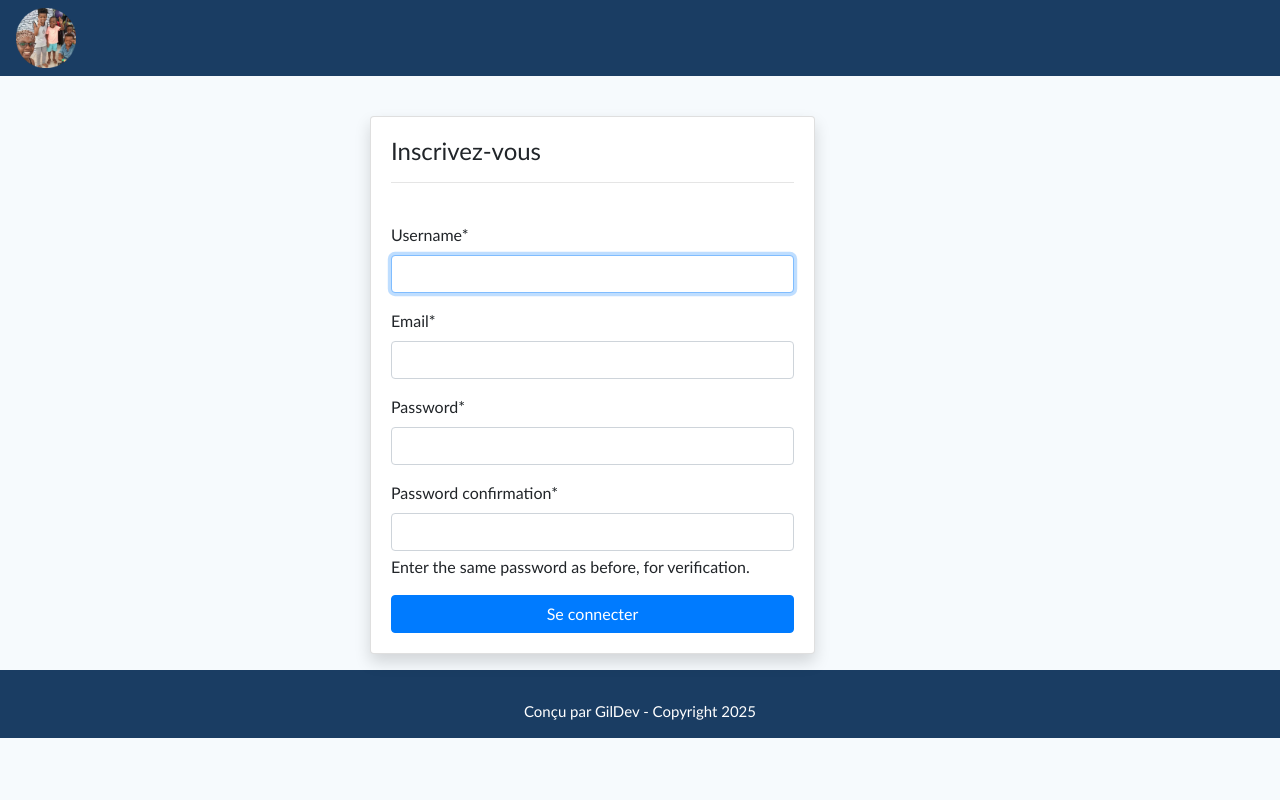
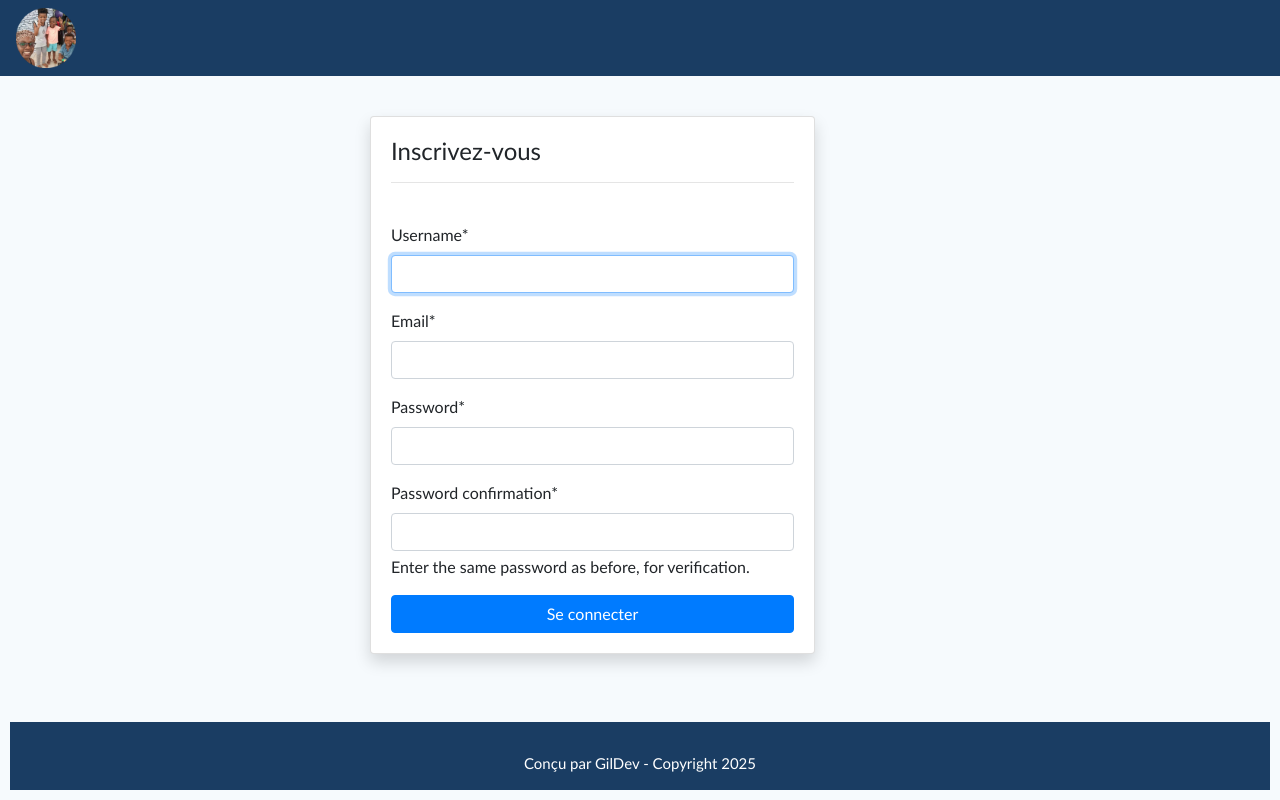
Before and after one commit to Ngouo/NGOUO-SAVING, a Django app: page /signup in a window 1280 px wide. Run offline with Django 5.2, Linux system fonts and the light colour scheme; some libraries are stand-ins or nearby versions.

Commit message:
modif style css

```diff
--- a/NgouoSaving/settings.py
+++ b/NgouoSaving/settings.py
@@ -34,7 +34,7 @@ SECRET_KEY = os.getenv('SECRET_KEY')
 if ENVIRONMENT == "development":
     DEBUG = True
 else:
-    DEBUG = True
+    DEBUG = False
 
 ALLOWED_HOSTS = ['localhost', '127.0.0.1', 'ngouo-saving.up.railway.app']
 CSRF_TRUSTED_ORIGINS = ['https://ngouo-saving.up.railway.app']
--- a/static/css/style.css
+++ b/static/css/style.css
@@ -6,6 +6,7 @@ body{
   height: 100%;
   max-height: 100%;
   background-color: #F6FAFD;
+  margin: 0;
 
 }
 
@@ -136,6 +137,10 @@ body{
     padding-left: 5px;
 }
 
+footer{
+    text-align: center;
+    padding: 10px;
+}
 
 main{
     flex: 1;
--- a/templates/Saving/home.html
+++ b/templates/Saving/home.html
@@ -24,7 +24,7 @@
 
     <div class="row">
         <div class="col-md-offset-1 col-md-10">
-            <div class="panel mt-3">
+            <div class="panel mt-3 mb-5">
                 <div class="panel-heading">
                     <div class="row">
                         <div class="col-sm-12 col-xs-12">
--- a/templates/Utilisateurs/logout.html
+++ b/templates/Utilisateurs/logout.html
@@ -13,8 +13,8 @@
             <h4>Deconnexion</h4>
             <hr />
             <p>Vous etes déconnecté
-            Connectez-vous ici : <a class="btn btn-success" href="{%url 'login'%}">Connexion</a>
-            </p>
+            Connectez-vous ici : </p>
+             <a class="btn btn-success" href="{%url 'login'%}">Connexion</a>
           </div>
         </div>
       </div>
--- a/templates/base.html
+++ b/templates/base.html
@@ -28,8 +28,9 @@
       referrerpolicy="no-referrer"
     />
   </head>
-  <body>
-    <main>
+  <body class="d-flex flex-column min-vh-100">
+
+        <main class="flex-fill">
         {% include "nav.html" %} {% block content %}{% endblock content %}
     <!-- Optional JavaScript; choose one of the two! -->
 
@@ -42,6 +43,7 @@
            </p></center>
          </div>
        </footer>
+
     <script
       src="https://cdn.jsdelivr.net/npm/jquery@3.5.1/dist/jquery.slim.min.js"
       integrity="sha384-DfXdz2htPH0lsSSs5nCTpuj/zy4C+OGpamoFVy38MVBnE+IbbVYUew+OrCXaRkfj"
```
Lines whose indentation alone changed are shown as unchanged.
